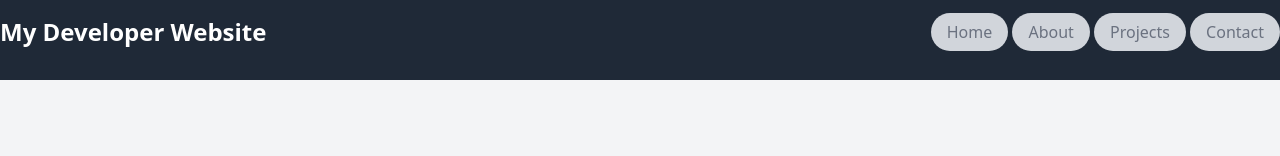
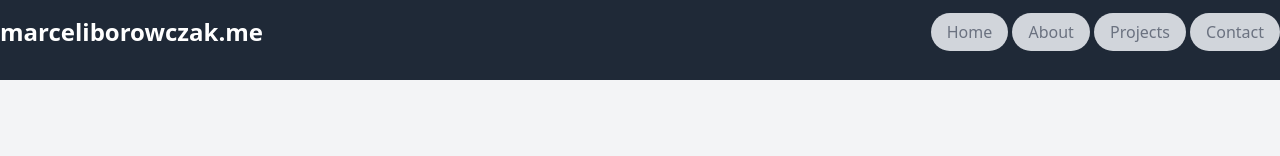
Before and after one commit to Gravgor/Gravgor.github.io, a plain HTML site: page index.html in a window 1280 px wide. Shown: the top 156 px of the page. Drawn offline with nearby package versions, Linux system fonts and the light colour scheme.

Commit message:
Name of site

```diff
--- a/index.html
+++ b/index.html
@@ -3,7 +3,7 @@
 <head>
   <meta charset="UTF-8">
   <meta name="viewport" content="width=device-width, initial-scale=1.0">
-  <title>My Developer Website</title>
+  <title>marceliborowczak.me</title>
   <link href="https://unpkg.com/tailwindcss@^2/dist/tailwind.min.css" rel="stylesheet">
   <link href="style.css" rel="stylesheet">
 </head>
@@ -12,7 +12,7 @@
         <div class="container mx-auto">
           <div class="flex items-center justify-between">
             <div class="w-1/4 text-white font-semibold text-2xl">
-              My Developer Website
+                marceliborowczak.me
             </div>
             <div class="w-3/4 text-right text-gray-500">
               <a href="#" class="px-4 py-2 rounded-full bg-gray-300 hover:bg-gray-400">Home</a>
```
